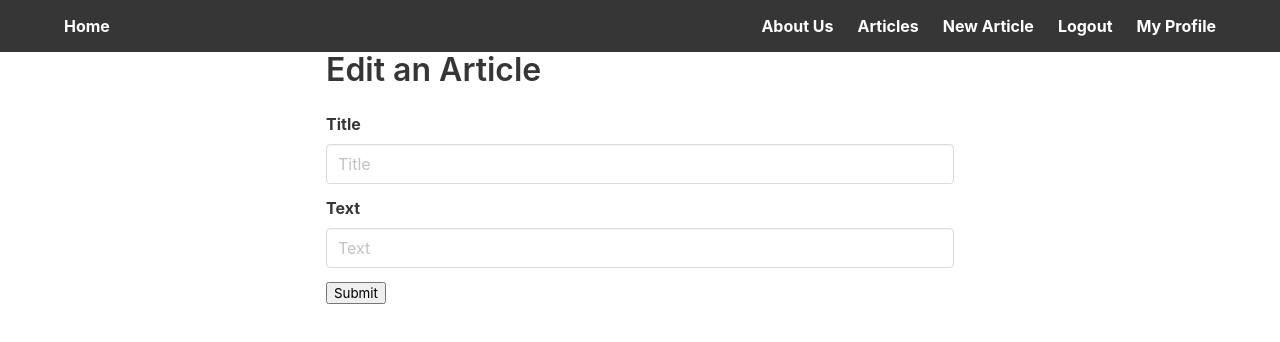
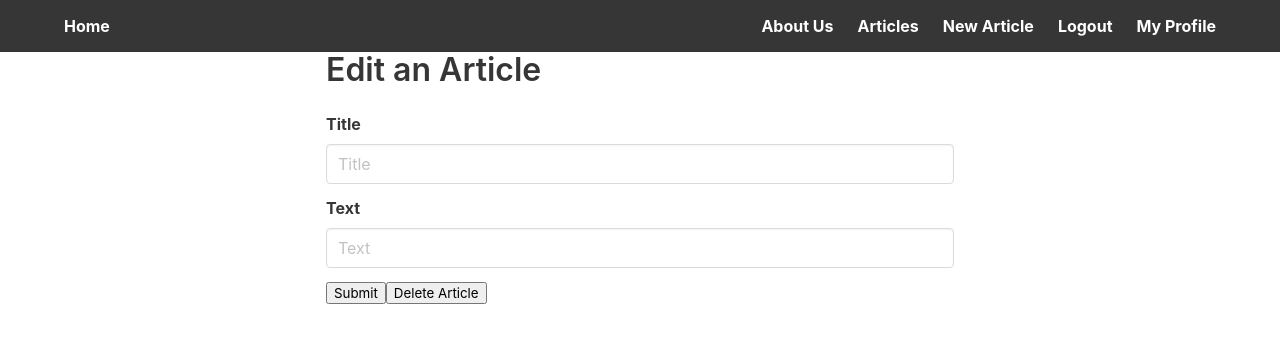
Before and after one commit to latchjack/sei-final-project, a React (Create React App) app in the folder frontend/: page /articles/1/edit in a window 1280 px wide. Shown: the top 342 px of the page. Built offline with nearby package versions, Linux system fonts and the light colour scheme; no server answers; sample sign-in values are in the browser's storage.

Commit message:
edit and delete

```diff
--- a/frontend/src/components/articlefolder/ArticleCard.js
+++ b/frontend/src/components/articlefolder/ArticleCard.js
@@ -1,7 +1,7 @@
 import React from 'react'
 import { Link } from 'react-router-dom'
 
-const ArticleCard = ({ title, date, id, text, categories, owner }) => (
+const ArticleCard = ({ title, date, id, categories, owner, handleDelete }) => (
   <div key={id} className="">
     <Link to={`/articles/${id}`}>
       <h1 className="article_title">{title}</h1>
@@ -9,6 +9,9 @@ const ArticleCard = ({ title, date, id, text, categories, owner }) => (
       <h6 className="article_date">{date}</h6>
       <h6>{categories}</h6>
     </Link>
+    <div>
+      <Link to={`/articles/${id}/edit/`}><button>Edit Article</button></Link>
+    </div>
   </div>
 )
 
--- a/frontend/src/components/articlefolder/ArticleEdit.js
+++ b/frontend/src/components/articlefolder/ArticleEdit.js
@@ -1,6 +1,7 @@
 import React from 'react'
 import axios from 'axios'
 import Auth from '../../lib/auth'
+import { headers } from '../../lib/headers'
 
 class ArticleEdit extends React.Component{
   state = {
@@ -39,6 +40,19 @@ class ArticleEdit extends React.Component{
     const data = { ...this.state.data, [e.target.name]: e.target.value }
     this.setState({ data })
   }
+// _______________________________________________________________________________________________________
+
+  handleDelete = async () => {
+    const articleId = this.props.match.params.id
+    try {
+      await axios.delete(`/api/articles/${articleId}`, this.state.data, headers)
+
+      this.props.history.push('/articles')
+
+    } catch (err) {
+      console.log(err)
+    }
+  }
 
   render(){
     return (
@@ -73,6 +87,7 @@ class ArticleEdit extends React.Component{
           </div>
 
           <button onClick={this.handleSubmit}>Submit</button>
+          <button onClick={this.handleDelete}>Delete Article</button>
 
         </form>
         </div>
```
